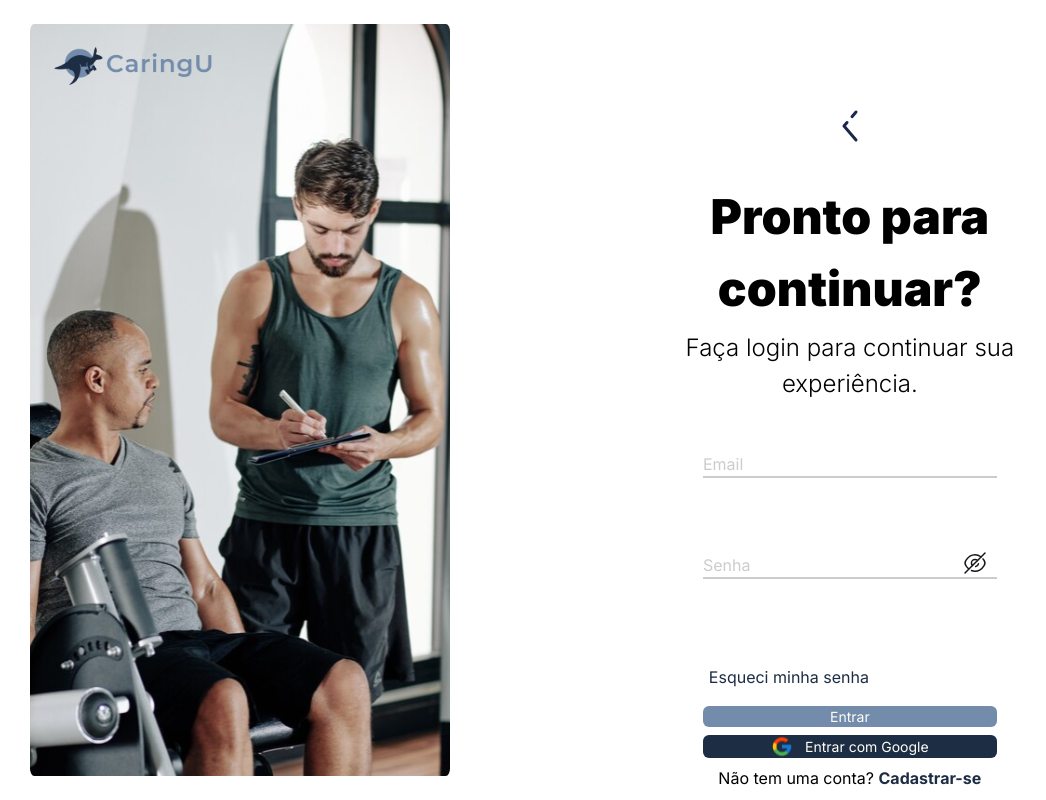
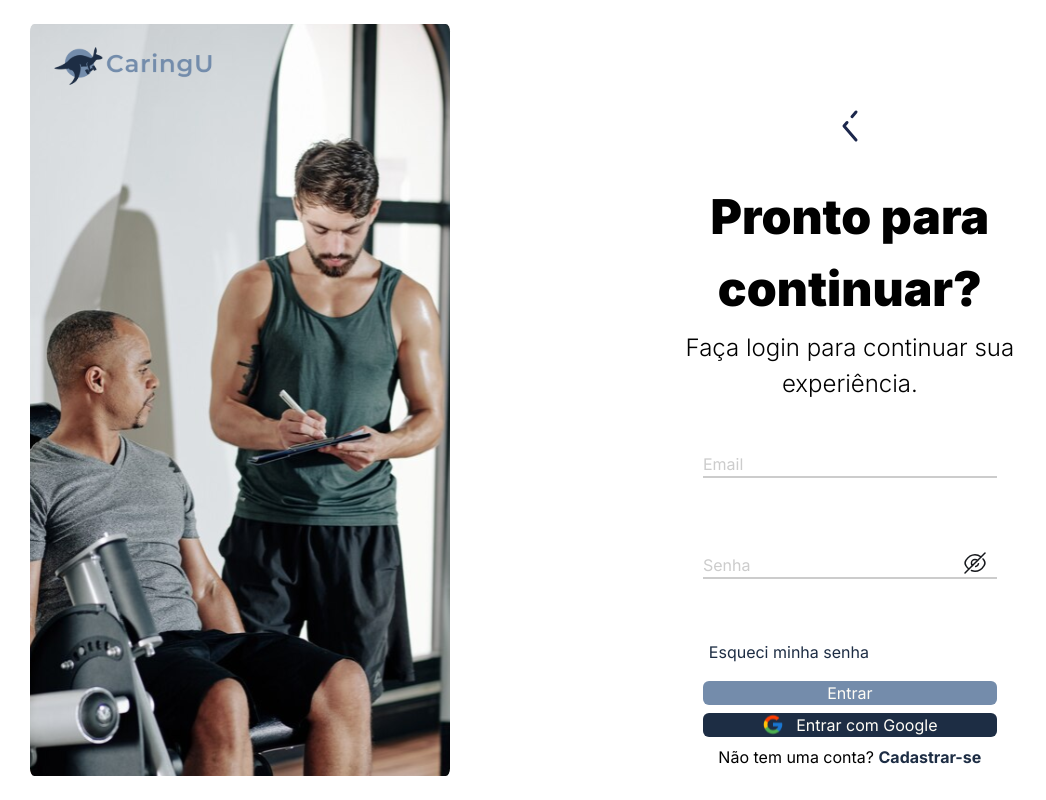
Before and after one commit to VitalisTech-Brasil/caringu-frontend, a React (Vite) app: page /login in a window 1280 px wide. Shown: the whole page, without its empty margins (0-1046 px from the left). Built offline with nearby package versions, Linux system fonts and the light colour scheme.

Commit message:
fix: ajustando espaçamento entre os elementos e a linha escura(underline) na animacao do input

```diff
--- a/src/components/Login/ColunaInputs.jsx
+++ b/src/components/Login/ColunaInputs.jsx
@@ -98,8 +98,8 @@ const ColunaInputs = () => {
             corTexto="var(--cor-secundaria)"
             corHover="#677e9c"
             width="100%"
-            height="17.57%"
-            fontSize="14px"
+            height="12.15%"
+            font-size="14px"
           />
 
           <Button
@@ -110,8 +110,8 @@ const ColunaInputs = () => {
             corTexto="var(--cor-secundaria)"
             corHover="var(--cor-primaria)"
             width="100%"
-            height="17.57%"
-            fontSize="14px"
+            height="12.15%"
+            font-size="14px"
           />
         </form>
 
--- a/src/components/Utils/Inputs.jsx
+++ b/src/components/Utils/Inputs.jsx
@@ -30,7 +30,7 @@ const Input = ({
       />
       <label htmlFor={id} className="label">{label}</label>
 
-      <div className="underline" style={{ marginBottom: '5%' }} />
+      <div className="underline" style={{ marginBottom: '5.5%' }} />
 
 
       <span className="error-message" style={{
--- a/src/styles/global.css
+++ b/src/styles/global.css
@@ -37,8 +37,7 @@ body {
 
 .input-container {
   position: relative;
-  margin: 50px auto;
-  width: 100%;
+  margin: 50px auto 25px 0;
 }
 
 .input-container input[type="text"],
```
